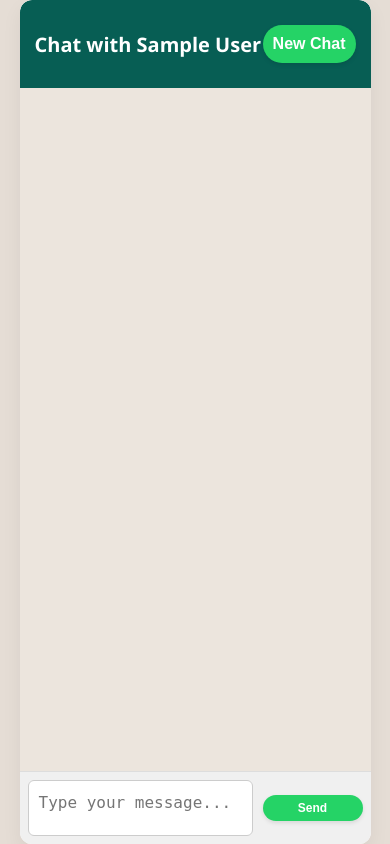
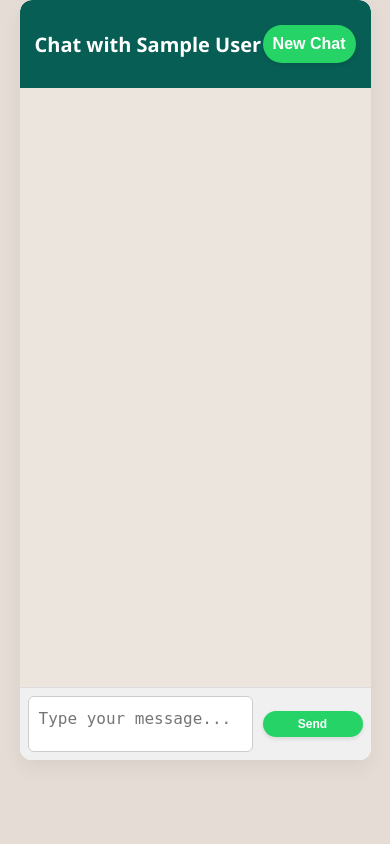
Before and after one commit to Jeffxia601/ChatBot, a Flask app: page /chat in a window 390 px wide. Run offline with Flask 3, Linux system fonts and the light colour scheme; the visitor is signed in with stand-in values (Sample User, id 1).

Commit message:
mobile view update

```diff
--- a/static/style.css
+++ b/static/style.css
@@ -10,8 +10,8 @@ body {
 .main-box {
     max-width: 450px;
     width: 90%;
-    height: 100vh;
-    max-height: 900px;
+    height: 90vh;
+    max-height: 800px;
     margin: 0 auto;
     padding: 60px;
     background-color: #ffffff;
@@ -27,8 +27,8 @@ body {
 
 /* === Chat Page Override === */
 .main-box.chat-page {
-    height: 100vh;
-    max-height: 900px;
+    height: 90vh;
+    max-height: 800px;
     margin: 0 auto;
     border-radius: 12px;
     overflow: hidden;
@@ -278,8 +278,8 @@ body {
     .main-box {
         max-width: 450px;
         width: 90%;
-        height: 100vh;
-        max-height: 900px;
+        height: 90vh;
+        max-height: 800px;
         margin: 0 auto;
         padding: 60px;
         background-color: #ffffff;
@@ -294,8 +294,8 @@ body {
     }
 
     .main-box.chat-page {
-        height: 100vh;
-        max-height: 900px;
+        height: 90vh;
+        max-height: 800px;
         margin: 0 auto;
         border-radius: 12px;
         overflow: hidden;
```
